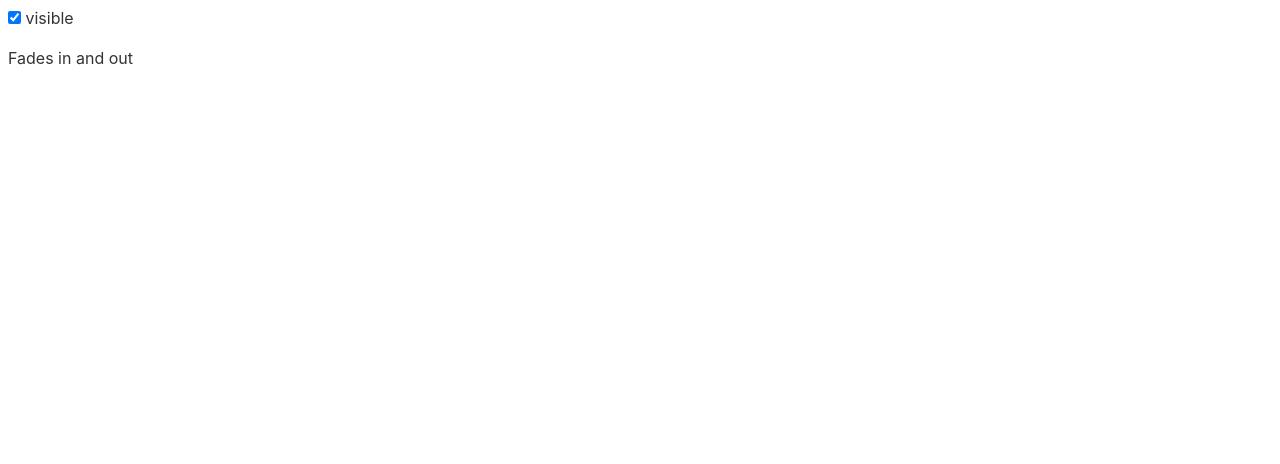
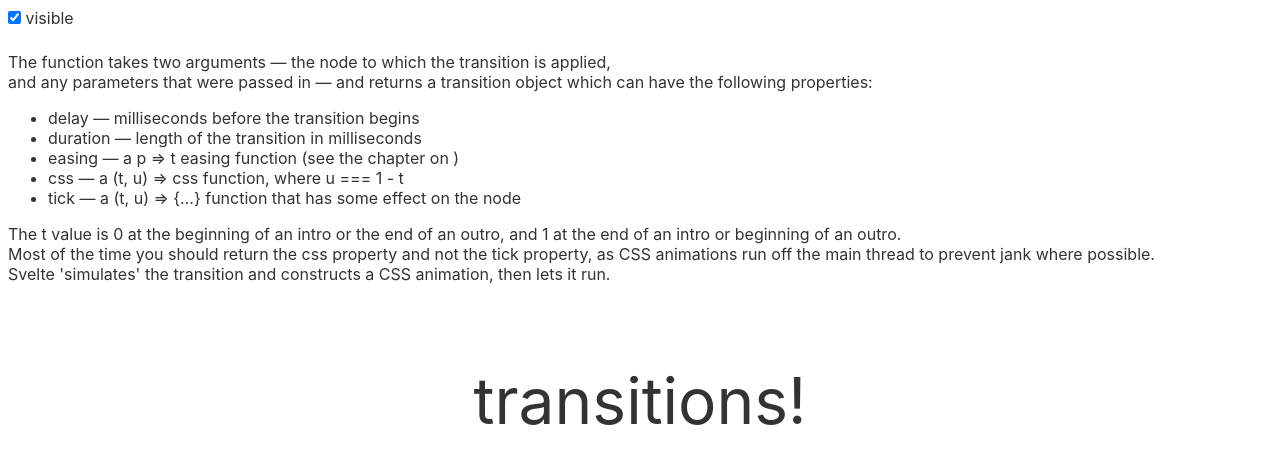
Before and after one commit to SynCROSS/learning-svelte, a Svelte app: page / in a window 1280 px wide. Shown: the top 464 px of the page. Built offline with nearby package versions, Linux system fonts and the light colour scheme.

Commit message:
Custom CSS Transitions

```diff
--- a/src/App.svelte
+++ b/src/App.svelte
@@ -1,6 +1,25 @@
 <script>
-  import { fly, fade } from 'svelte/transition';
+  import { fade } from 'svelte/transition';
+  import { elasticOut } from 'svelte/easing';
+
   let visible = true;
+
+  function spin(node, { duration }) {
+    return {
+      duration,
+      css: t => {
+        const eased = elasticOut(t);
+
+        return `
+					transform: scale(${eased}) rotate(${eased * 1080}deg);
+					color: hsl(
+						${~~(t * 360)},
+						${Math.min(100, 1000 - 1000 * t)}%,
+						${Math.min(50, 500 - 500 * t)}%
+          );`;
+      },
+    };
+  }
 </script>
 
 <label>
@@ -9,5 +28,43 @@
 </label>
 
 {#if visible}
-  <p in:fly={{ y: 200, duration: 2000 }} out:fade>Fades in and out</p>
+  <div class="centered" in:spin={{ duration: 8000 }} out:fade>
+    <span>transitions!</span>
+  </div>
 {/if}
+<br />
+The function takes two arguments — the node to which the transition is applied,
+<br />
+and any parameters that were passed in — and returns a transition object which can
+have the following properties:
+
+<ul>
+  <li>delay — milliseconds before the transition begins</li>
+  <li>duration — length of the transition in milliseconds</li>
+  <li>easing — a p =&gt; t easing function (see the chapter on )</li>
+  <li>css — a (t, u) =&gt; css function, where u === 1 - t</li>
+  <li>
+    tick — a (t, u) =&gt; &lbrace;...&rbrace; function that has some effect on
+    the node
+  </li>
+</ul>
+The t value is 0 at the beginning of an intro or the end of an outro, and 1 at the
+end of an intro or beginning of an outro.<br />Most of the time you should
+return the css property and not the tick property, as CSS animations run off the
+main thread to prevent jank where possible.<br />
+Svelte 'simulates' the transition and constructs a CSS animation, then lets it run.
+
+<style>
+  .centered {
+    position: absolute;
+    left: 50%;
+    top: 50%;
+    transform: translate(-50%, -50%);
+  }
+
+  span {
+    position: absolute;
+    transform: translate(-50%, -50%);
+    font-size: 4em;
+  }
+</style>
```
Also changed, not shown: public/build/bundle.css, public/build/bundle.js, 1 other file (tests, documents, lock files or other folders).
